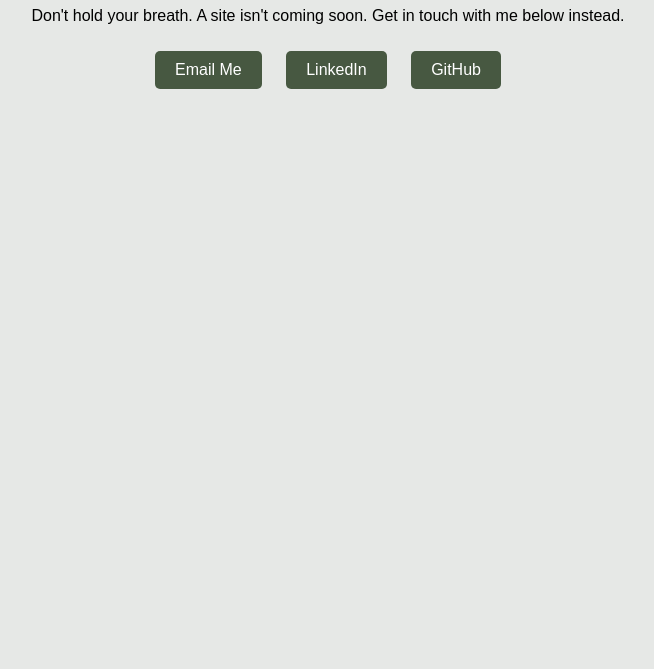
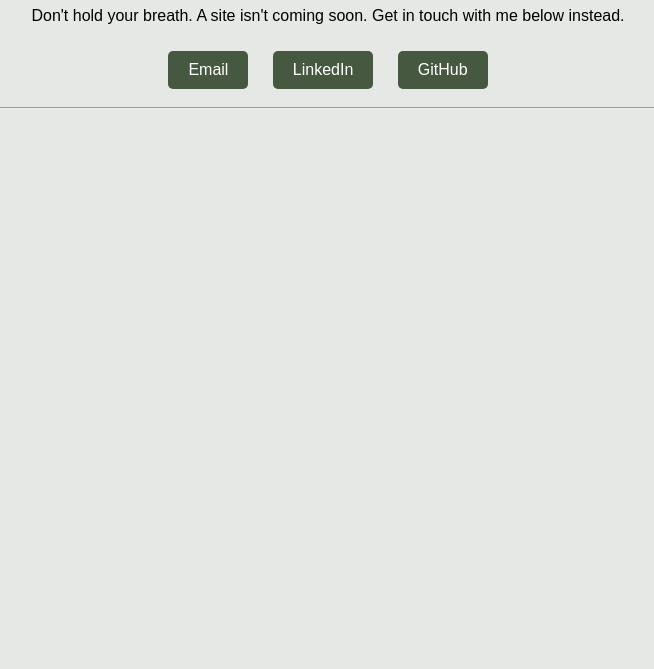
Before and after one commit to gabriellavaldes/gabriellavaldes.github.io, a plain HTML site: page index.html in a window 1280 px wide. Shown: the part 131-800 px from the top of the page, without its empty margins (312-966 px from the left). Drawn offline with Linux system fonts and the light colour scheme.

Commit message:
Update index.html

```diff
--- a/index.html
+++ b/index.html
@@ -28,9 +28,9 @@
 <h1>COMING SOON - NOTHING</h1>
 <p>Don't hold your breath. A site isn't coming soon. Get in touch with me below instead.</p>
 
-<a href="mailto:gab@gabvaldes.com" class="button">Email Me</a>
+<a href="mailto:gab@gabvaldes.com" class="button">Email</a>
 <a href="https://www.linkedin.com/in/gabriella-valdes-a368b2124/" target="_blank" class="button">LinkedIn</a>
 <a href="https://github.com/gabriellavaldes" target="_blank" class="button">GitHub</a>
-
+<hr>
 </body>
 </html>
```
